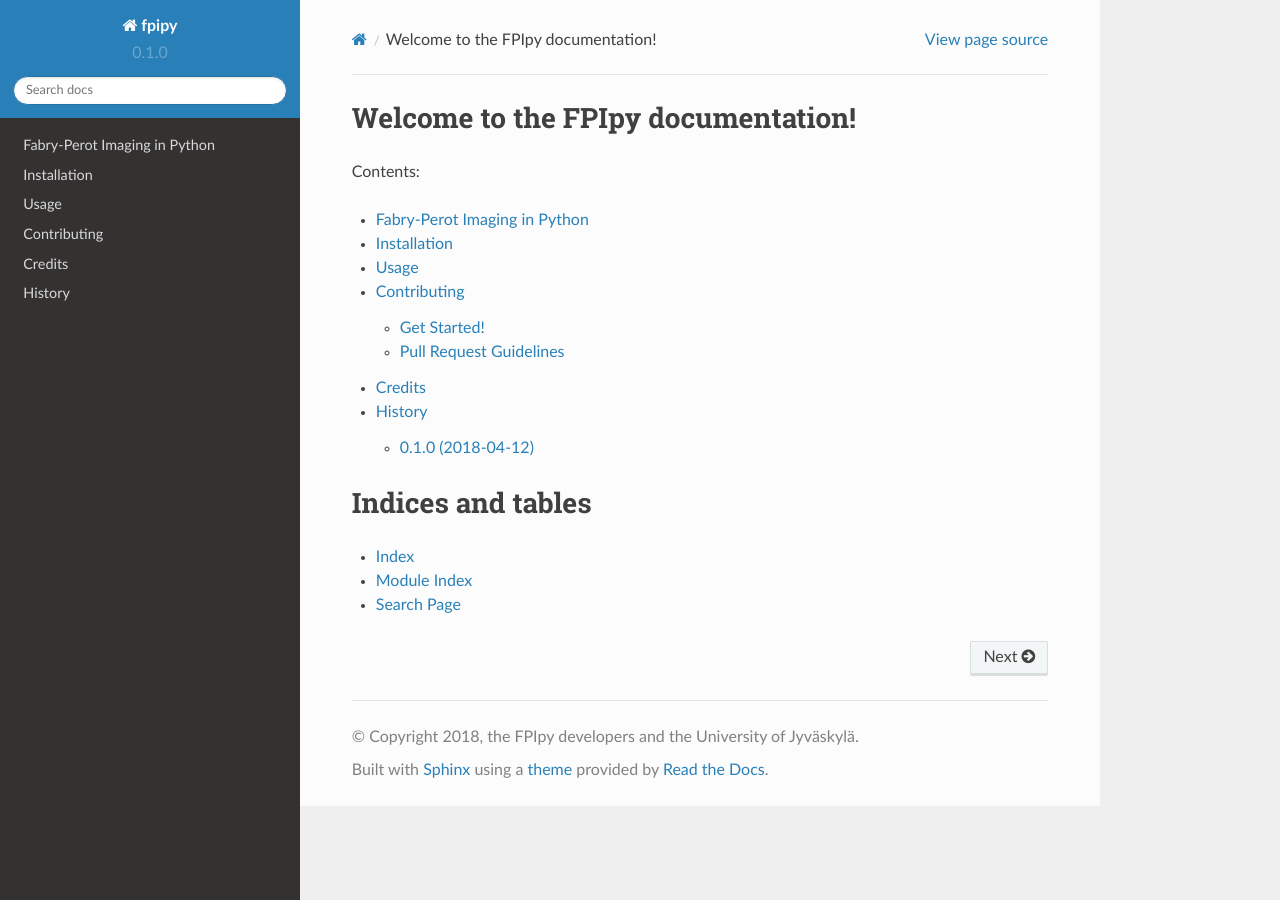
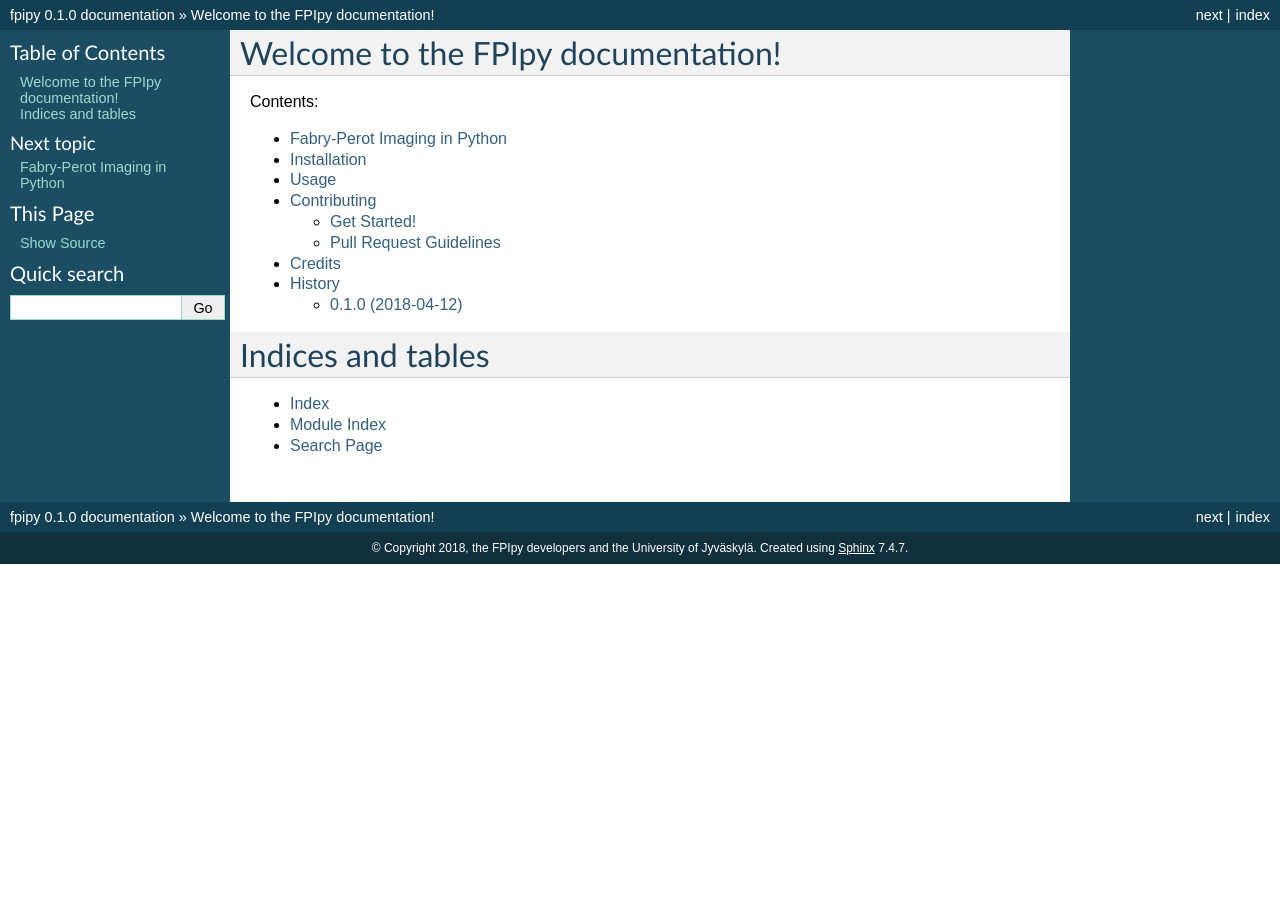
Before and after one commit to silmae/fpipy, a Sphinx documentation site: the page built from docs/index.rst, in a window 1280 px wide. Built offline with Sphinx 7.4.7, drawn with Linux system fonts in a browser that asks for light colours; formulas are drawn with MathJax 3; pages that are not in the unit, such as notebooks, are missing from menus; part of the change alters nothing that is shown.

```diff
--- a/docs/conf.py
+++ b/docs/conf.py
@@ -115,7 +115,11 @@ pygments_style = 'sphinx'
 
 # The theme to use for HTML and HTML Help pages.  See the documentation for
 # a list of builtin themes.
-html_theme = 'sphinx_rtd_theme'
+on_rtd = os.environ.get('READTHEDOCS') == 'True'
+if on_rtd:
+    html_theme = 'sphinx_rtd_theme'
+else:
+    html_theme = 'default'
 
 # Theme options are theme-specific and customize the look and feel of a
 # theme further.  For a list of options available for each theme, see the
@@ -245,7 +249,7 @@ latex_documents = [
 man_pages = [
     ('index', 'fpipy',
      u'Fabry-Perot Imaging in Python Documentation',
-     [u'Matti A. Eskelinen'], 1)
+     [u'Matti A. Eskelinen', u'Jyri Hämäläinen'], 1)
 ]
 
 # If true, show URL addresses after external links.
@@ -260,7 +264,7 @@ man_pages = [
 texinfo_documents = [
     ('index', 'fpipy',
      u'Fabry-Perot Imaging in Python Documentation',
-     u'Matti A. Eskelinen',
+     u'Matti A. Eskelinen and Jyri Hämäläinen',
      'fpipy',
      'Tools for reading and manipulating raw data from a Fabry-Perot interferometer based hyperspectral imager.',
      'Data Analysis'),
@@ -277,3 +281,11 @@ texinfo_documents = [
 
 # If true, do not generate a @detailmenu in the "Top" node's menu.
 #texinfo_no_detailmenu = False
+
+# Run autodoc explicitly for readthedocs
+def run_apidoc(_):
+    from sphinx.apidoc import main
+    main(['-T', '-M', '-o', cwd, '../fpipy'])
+
+def setup(app):
+    app.connect('builder-inited', run_apidoc)
```
